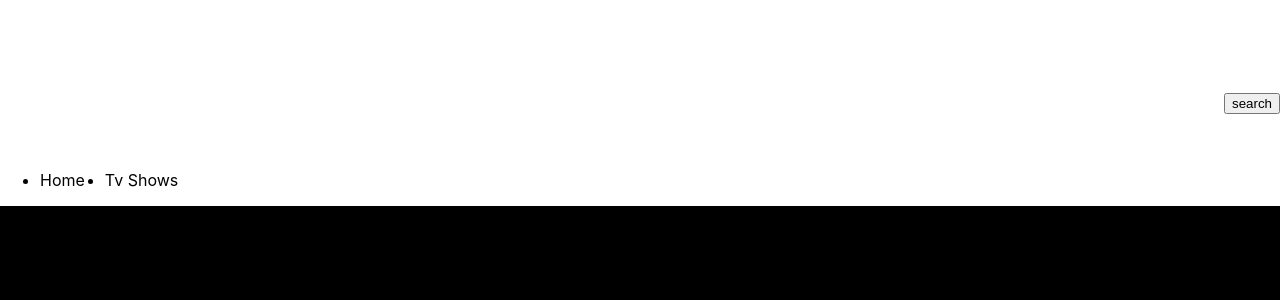
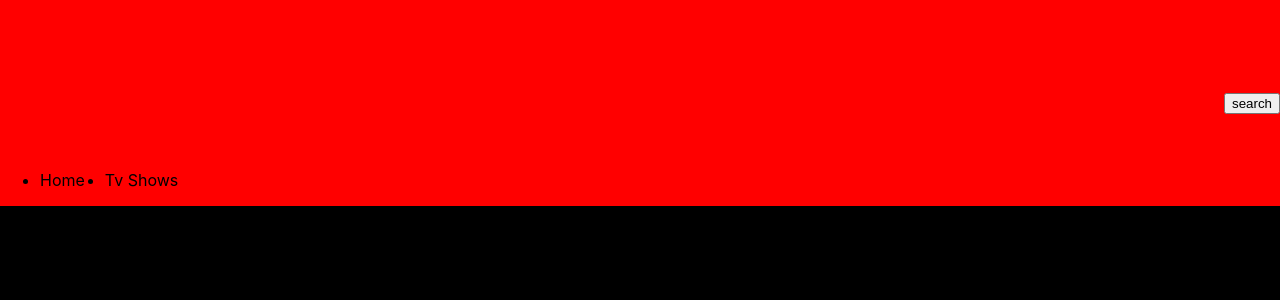
Before and after one commit to johj703/react_masterclass, a React (Create React App) app in the folder nomflix/: page / in a window 1280 px wide. Shown: the top 300 px of the page. Built offline with nearby package versions, Linux system fonts and the light colour scheme.

Commit message:
Nav style 추가

```diff
--- a/nomflix/src/Components/Header.tsx
+++ b/nomflix/src/Components/Header.tsx
@@ -4,6 +4,10 @@ const Nav = styled.nav`
   display: flex;
   justify-content: space-between;
   align-items: center;
+  position: fixed;
+  width: 100%;
+  top: 0;
+  background-color: red;
 `;
 
 const Col = styled.div``;
```
